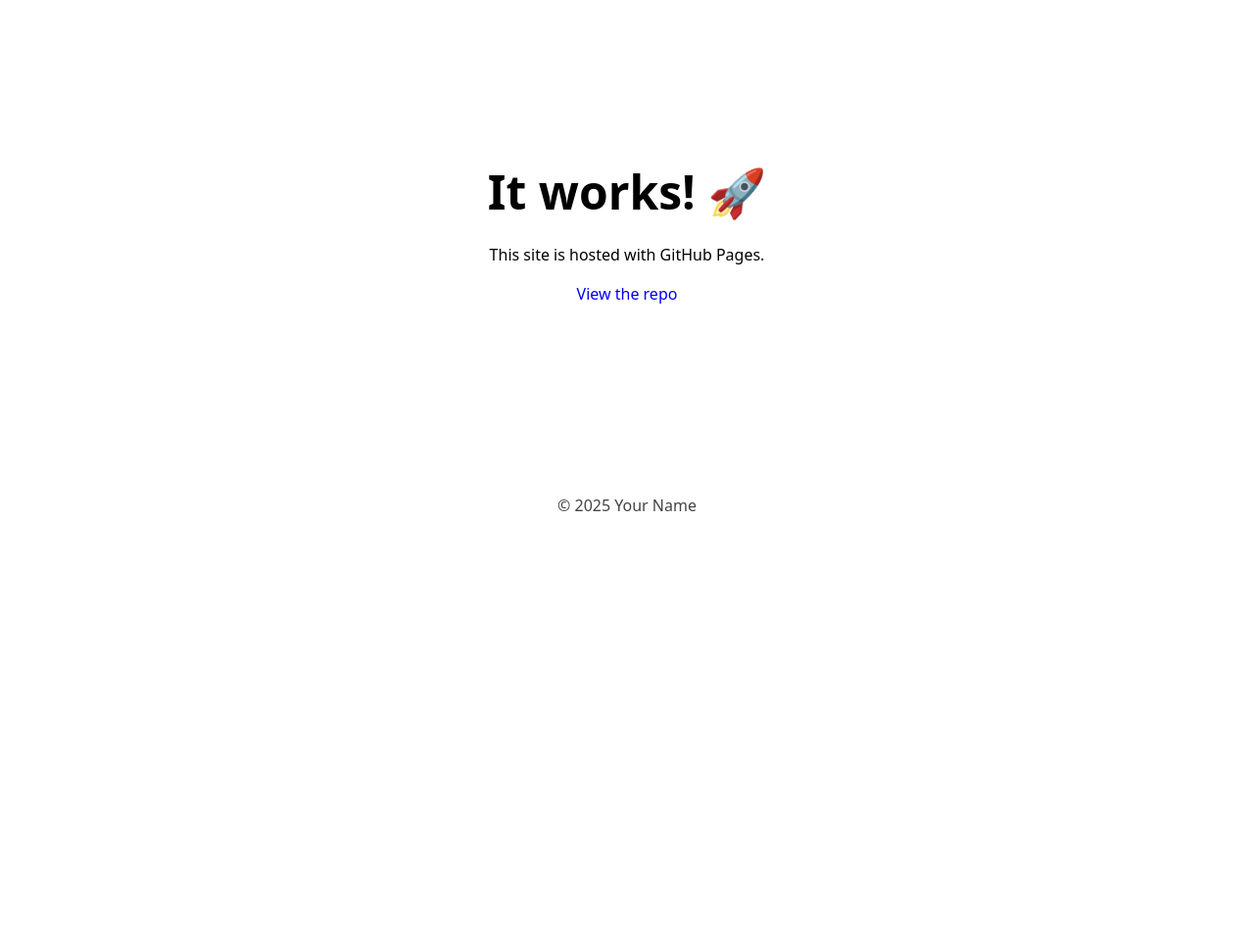
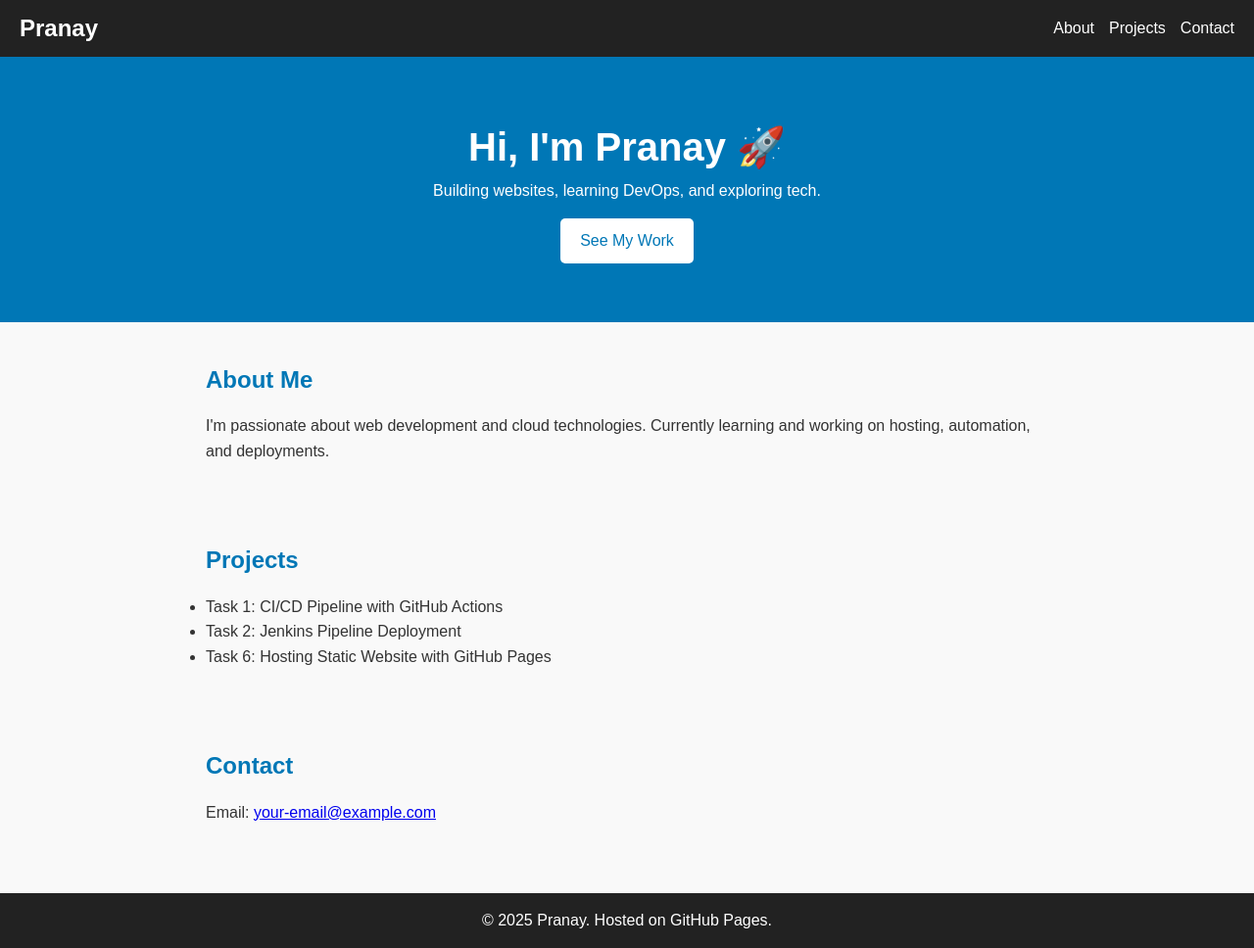
Before and after one commit to Pranaycr/gh-pages-site, a plain HTML site: page index.html in a window 1280 px wide. Shown: the whole page at 98% size. Before the commit the page ends 800 px from the top, so only its background shows below. Drawn offline with Linux system fonts and the light colour scheme.

Commit message:
Updated site with portfolio template

```diff
--- a/index.html
+++ b/index.html
@@ -1,18 +1,53 @@
-<!doctype html>
+<!DOCTYPE html>
 <html lang="en">
-  <head>
-    <meta charset="utf-8" />
-    <meta name="viewport" content="width=device-width, initial-scale=1" />
-    <title>My GitHub Pages Site</title>
-    <link rel="stylesheet" href="styles.css" />
-    <meta name="description" content="Deployed with GitHub Pages" />
-  </head>
-  <body>
-    <main>
-      <h1>It works! 🚀</h1>
-      <p>This site is hosted with GitHub Pages.</p>
-      <a href="https://github.com/your-username/your-repo" target="_blank" rel="noopener">View the repo</a>
-    </main>
-    <footer>© 2025 Your Name</footer>
-  </body>
+<head>
+  <meta charset="UTF-8" />
+  <meta name="viewport" content="width=device-width, initial-scale=1.0" />
+  <title>Pranay's Portfolio</title>
+  <link rel="stylesheet" href="styles.css" />
+</head>
+<body>
+  <header>
+    <nav>
+      <h1 class="logo">Pranay</h1>
+      <ul class="nav-links">
+        <li><a href="#about">About</a></li>
+        <li><a href="#projects">Projects</a></li>
+        <li><a href="#contact">Contact</a></li>
+      </ul>
+    </nav>
+  </header>
+
+  <section class="hero">
+    <h2>Hi, I'm Pranay 🚀</h2>
+    <p>Building websites, learning DevOps, and exploring tech.</p>
+    <a href="#projects" class="btn">See My Work</a>
+  </section>
+
+  <section id="about" class="content-section">
+    <h2>About Me</h2>
+    <p>
+      I'm passionate about web development and cloud technologies.
+      Currently learning and working on hosting, automation, and deployments.
+    </p>
+  </section>
+
+  <section id="projects" class="content-section">
+    <h2>Projects</h2>
+    <ul>
+      <li>Task 1: CI/CD Pipeline with GitHub Actions</li>
+      <li>Task 2: Jenkins Pipeline Deployment</li>
+      <li>Task 6: Hosting Static Website with GitHub Pages</li>
+    </ul>
+  </section>
+
+  <section id="contact" class="content-section">
+    <h2>Contact</h2>
+    <p>Email: <a href="mailto:your-email@example.com">your-email@example.com</a></p>
+  </section>
+
+  <footer>
+    <p>© 2025 Pranay. Hosted on GitHub Pages.</p>
+  </footer>
+</body>
 </html>
--- a/styles.css
+++ b/styles.css
@@ -1,8 +1,94 @@
-:root { --max: 760px; }
-* { box-sizing: border-box; }
-html, body { margin: 0; padding: 0; font-family: system-ui, -apple-system, Segoe UI, Roboto, Arial, sans-serif; line-height: 1.5; }
-main { max-width: var(--max); margin: 20vh auto; padding: 0 1rem; text-align: center; }
-h1 { font-size: clamp(2rem, 3vw + 1.2rem, 3rem); margin-bottom: .25rem; }
-a { text-decoration: none; }
-a:hover { text-decoration: underline; }
-footer { text-align: center; padding: 2rem 0; color: #444; }
+* {
+  margin: 0;
+  padding: 0;
+  box-sizing: border-box;
+}
+
+body {
+  font-family: Arial, sans-serif;
+  line-height: 1.6;
+  background: #f9f9f9;
+  color: #333;
+}
+
+/* Navigation */
+header {
+  background: #222;
+  color: #fff;
+  padding: 10px 20px;
+}
+
+nav {
+  display: flex;
+  justify-content: space-between;
+  align-items: center;
+}
+
+.logo {
+  font-size: 1.5rem;
+}
+
+.nav-links {
+  list-style: none;
+  display: flex;
+}
+
+.nav-links li {
+  margin-left: 15px;
+}
+
+.nav-links a {
+  color: #fff;
+  text-decoration: none;
+}
+
+.nav-links a:hover {
+  text-decoration: underline;
+}
+
+/* Hero section */
+.hero {
+  background: #0077b6;
+  color: white;
+  padding: 60px 20px;
+  text-align: center;
+}
+
+.hero h2 {
+  font-size: 2.5rem;
+}
+
+.btn {
+  display: inline-block;
+  margin-top: 15px;
+  padding: 10px 20px;
+  background: white;
+  color: #0077b6;
+  text-decoration: none;
+  border-radius: 5px;
+}
+
+.btn:hover {
+  background: #f1f1f1;
+}
+
+/* Content sections */
+.content-section {
+  padding: 40px 20px;
+  max-width: 900px;
+  margin: auto;
+}
+
+.content-section h2 {
+  margin-bottom: 15px;
+  color: #0077b6;
+}
+
+/* Footer */
+footer {
+  background: #222;
+  color: #fff;
+  text-align: center;
+  padding: 15px;
+  margin-top: 30px;
+}
```
